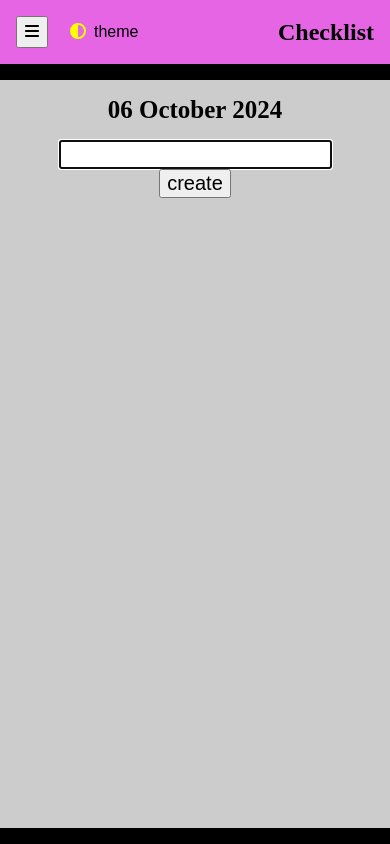
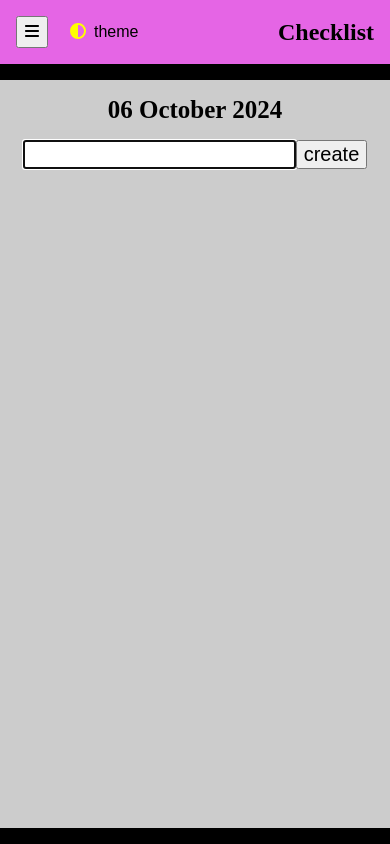
Before and after one commit to 60x20/Checklist, a React (Vite) app: page /#/2024/10/06 in a window 390 px wide. Built offline with nearby package versions, Linux system fonts and the light colour scheme.

Commit message:
use the same width percentage on smaller devices

```diff
--- a/src/App.css
+++ b/src/App.css
@@ -180,11 +180,6 @@ main {
     font-size: 1.25em;
   }
 }
-@media (max-width: 1000px) {
-  #checklist, #visualizer {
-    width: 75%;
-  }
-}
 
 #checklist {
   input[type="checkbox"] {
```
